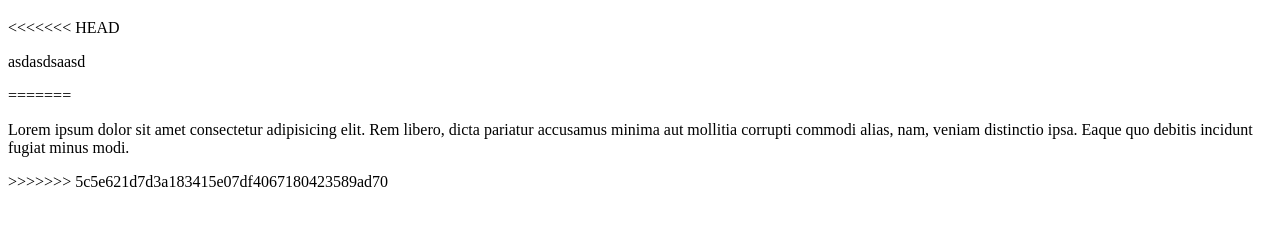
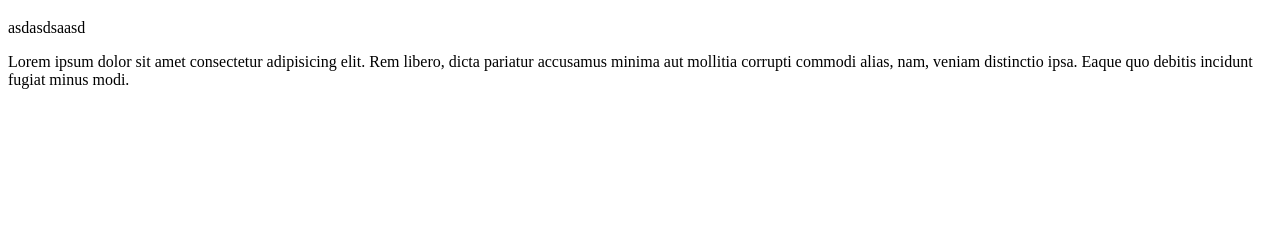
Before and after one commit to saepasomba/binar-demo-test, a plain HTML site: page index.html in a window 1280 px wide. Shown: the part 61-286 px from the top of the page. Drawn offline with Linux system fonts and the light colour scheme.

Commit message:
fix conflict issue

```diff
--- a/index.html
+++ b/index.html
@@ -8,10 +8,7 @@
 </head>
 <body>
     <h1>INI INDEX HTML</h1>
-<<<<<<< HEAD
     <p>asdasdsaasd</p>
-=======
     <p>Lorem ipsum dolor sit amet consectetur adipisicing elit. Rem libero, dicta pariatur accusamus minima aut mollitia corrupti commodi alias, nam, veniam distinctio ipsa. Eaque quo debitis incidunt fugiat minus modi.</p>
->>>>>>> 5c5e621d7d3a183415e07df4067180423589ad70
 </body>
 </html>
```
